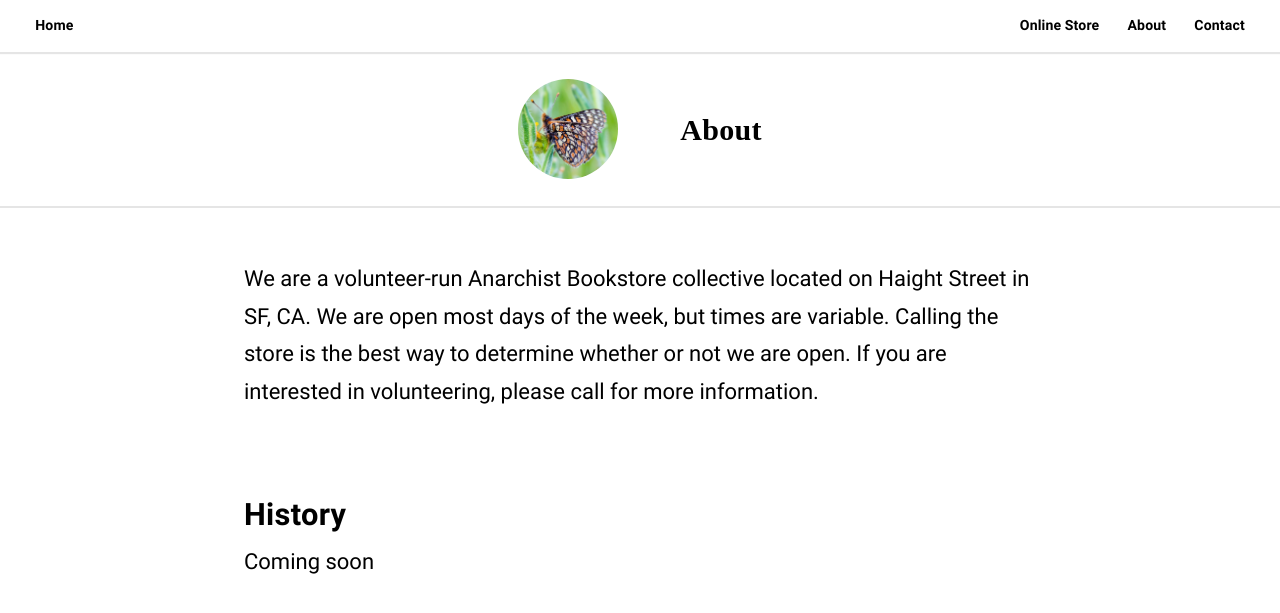
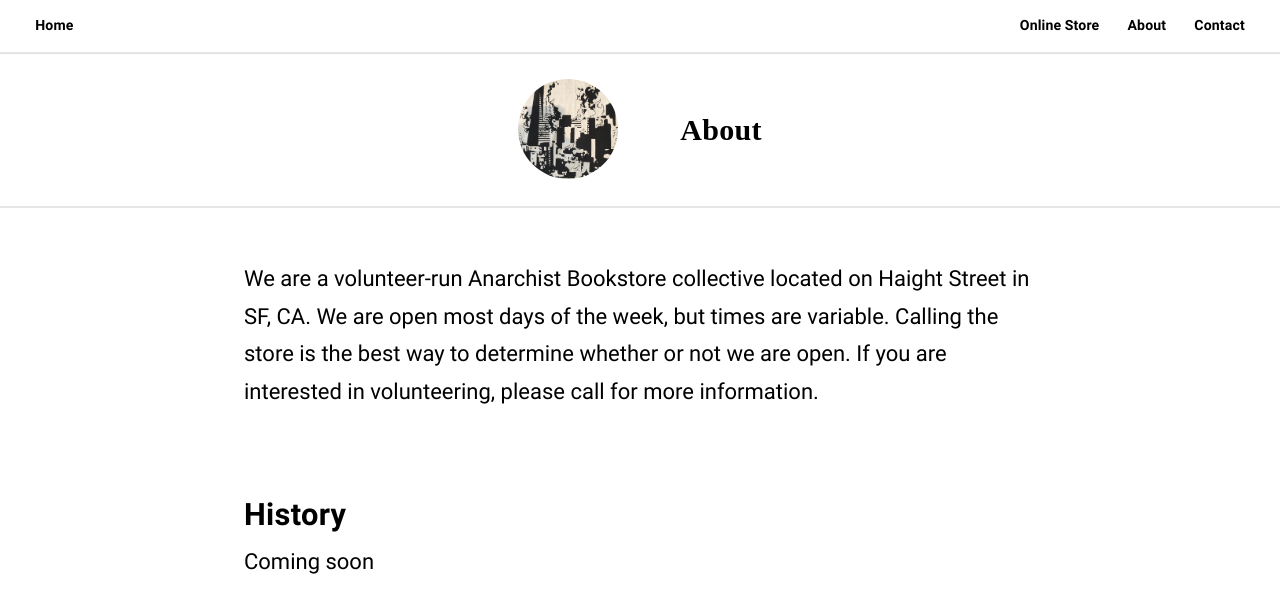
Before and after one commit to boundtogetherbookssf/boundtogetherbookssf.github.io, a Jekyll site: the page built from about.md, in a window 1280 px wide. Shown: the top 613 px of the page. Built offline with Jekyll 4.4.1, drawn with Linux system fonts in a browser that asks for light colours; some web fonts are replaced.

Commit message:
touch ups

```diff
--- a/_layouts/info.html
+++ b/_layouts/info.html
@@ -5,7 +5,7 @@
   <div>
     <div style="position:relative">
         <div style="width:100%; height:300px; display:table; background-image:url({{ page.image }});background-size: cover; background-position: center;">
-                <h2 style="height:50px; float:center; margin-left:40px;text-align:center; display: table-cell; vertical-align: middle;-webkit-text-stroke: 1px black; "> <font color="white" size="80px">{{ page.title }}</font> </h2>
+                <h2 style="height:50px; float:center; margin-left:40px;text-align:center; display: table-cell; vertical-align: middle; "> <font color="white" size="80px" style="background-color:#000000; padding-left:1%; padding-right:1%;border-radius:25px; ">{{ page.title }}</font> </h2>
 
         </div>
         <!-- <div style=" position:absolute; bottom:-6px; right:7px">
--- a/about.md
+++ b/about.md
@@ -1,7 +1,7 @@
 ---
 layout: about
 title: About
-image: /assets/images/butterfly.jpg
+image: /assets/images/skyline.jpg
 ---
 
 We are a volunteer-run Anarchist Bookstore collective located on Haight Street in SF, CA. We are open most days of the week, but times are variable. Calling the store is the best way to determine whether or not we are open. If you are interested in volunteering, please call for more information.
```
Also changed, not shown: contact.md (+1 -1 lines), assets/images/avery.jpg (deleted), assets/images/gooboy.jpg (deleted), assets/images/jordana.png (deleted), assets/images/katie.jpg (deleted), assets/images/maria.jpg (deleted), assets/images/sergio.jpg (deleted), assets/images/simon.jpg (deleted), assets/images/skyline.JPG (added), 1 other file.
